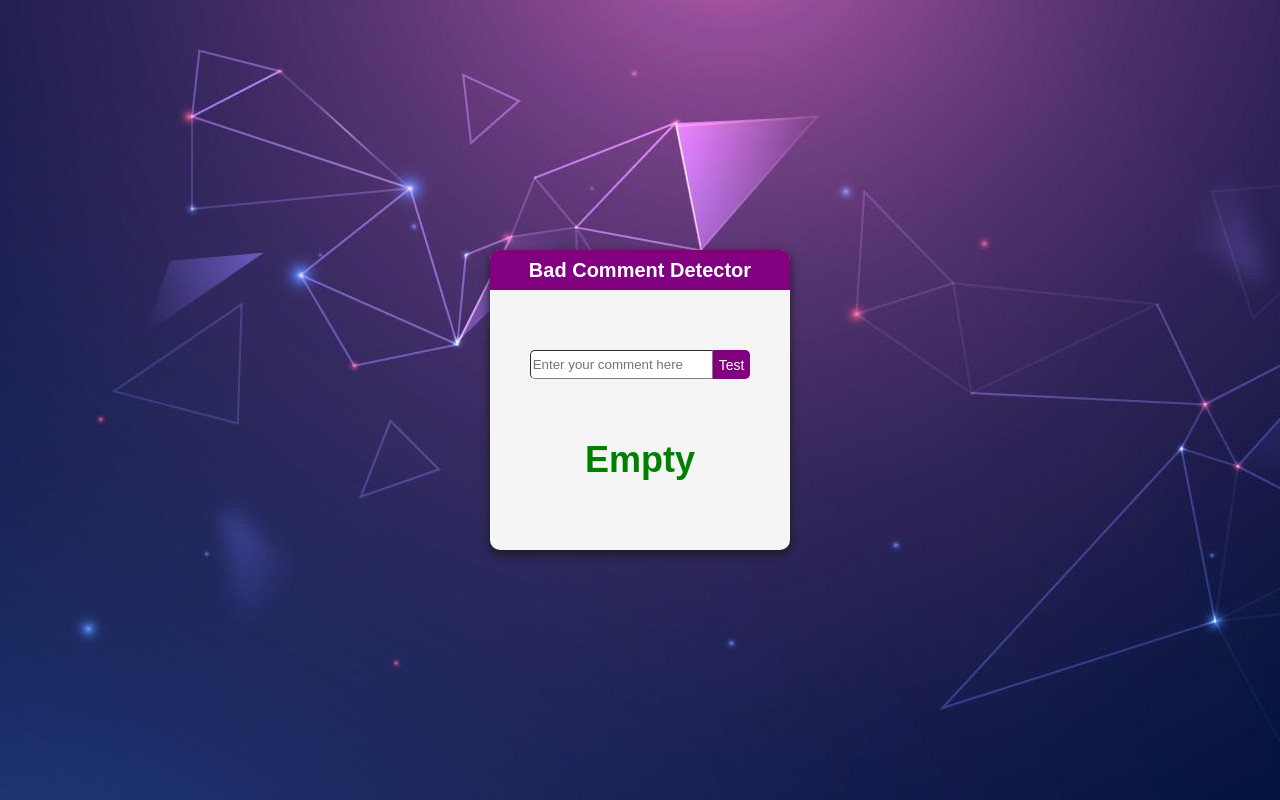
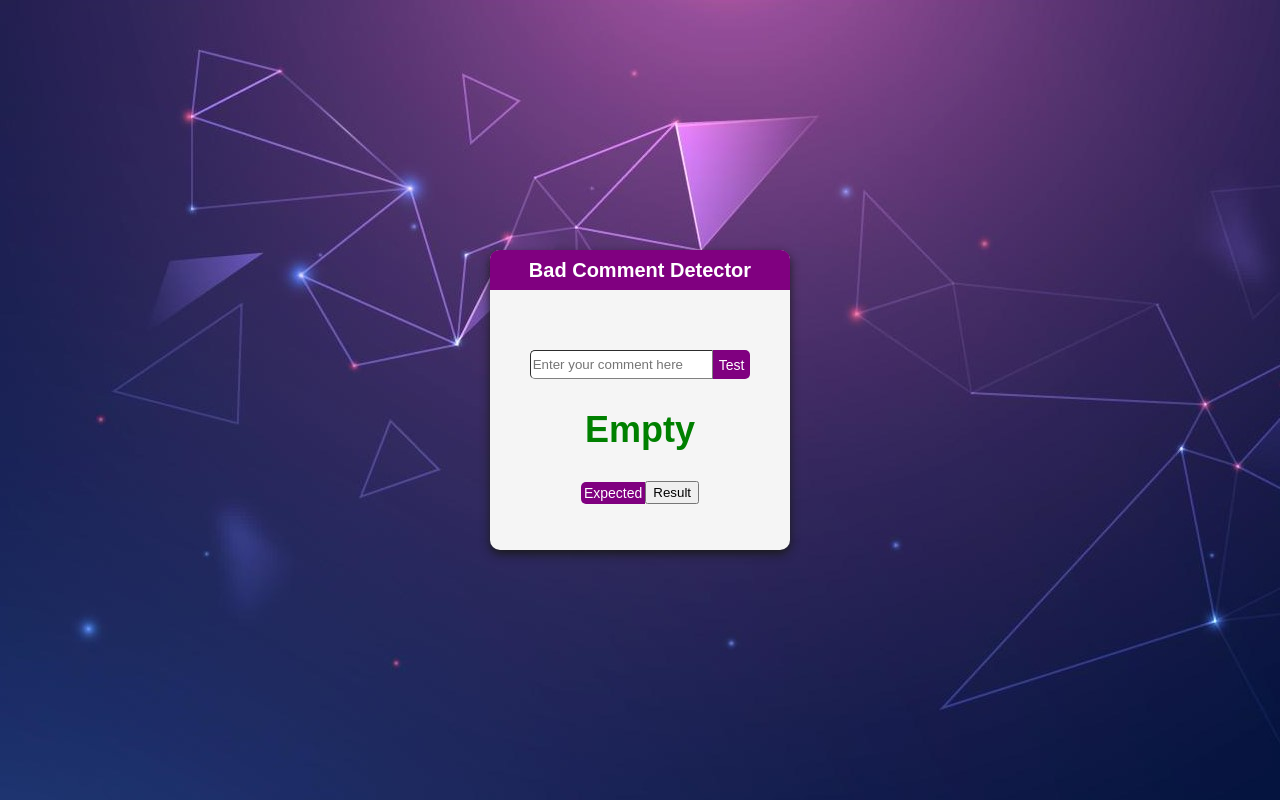
Before and after one commit to Scrappyz/Bad-Comment-Detector, a React (Vite) app in the folder frontend-react/: page / in a window 1280 px wide. Built offline with nearby package versions, Linux system fonts and the light colour scheme.

Commit message:
Added expected

```diff
--- a/frontend-react/src/App.css
+++ b/frontend-react/src/App.css
@@ -37,6 +37,7 @@ body {
   justify-content: center;
   align-items: center;
   flex-direction: column;
+  gap: 30px;
 }
 
 .inputs > .input {
@@ -46,7 +47,6 @@ body {
   justify-content: center;
   align-items: center;
   margin-top: 20%;
-  margin-bottom: 20%;
 }
 
 .inputs > .input > .bar {
@@ -56,7 +56,7 @@ body {
   height: 25px;
 }
 
-.inputs > .input > .button {
+.inputs > .input > .btn {
   height: 29px;
   border-width: 0;
   border-radius: 0 5px 5px 0;
@@ -66,3 +66,27 @@ body {
   font-weight: lighter;
   font-size: 14px;
 }
+
+.feedback {
+  display: flex;
+  justify-content: center;
+  align-items: center;
+}
+
+.feedback > .label {
+  height: 100%;
+  width: 100%;
+  padding: 3px;
+  border-radius: 5px 0 0 5px;
+  background-color: purple;
+  color: white;
+  display: flex;
+  justify-content: center;
+  align-items: center;
+  font-family: Arial, Helvetica, sans-serif;
+  font-size: 14px;
+}
+
+.feedback > .btn {
+  height: 23px;
+}
--- a/frontend-react/src/App.jsx
+++ b/frontend-react/src/App.jsx
@@ -42,9 +42,15 @@ function App() {
         <div className='inputs'>
           <div className='input'>
             <input className='bar' placeholder='Enter your comment here' type='text' id='txt1' onKeyDown={tryGetCategoryKeyDown}/>
-            <input className='button' type="button" id='btn1' value='Test' onClick={tryGetCategory} />
+            <input className='btn' type="button" id='btn1' value='Test' onClick={tryGetCategory} />
           </div>
           <Result text={result} textColor={resultColor} />
+          <div className='feedback'>
+            <div className='label'>
+              Expected
+            </div>
+            <button className='btn'>Result</button>
+          </div>
         </div>
       </div>
     </div>
```
